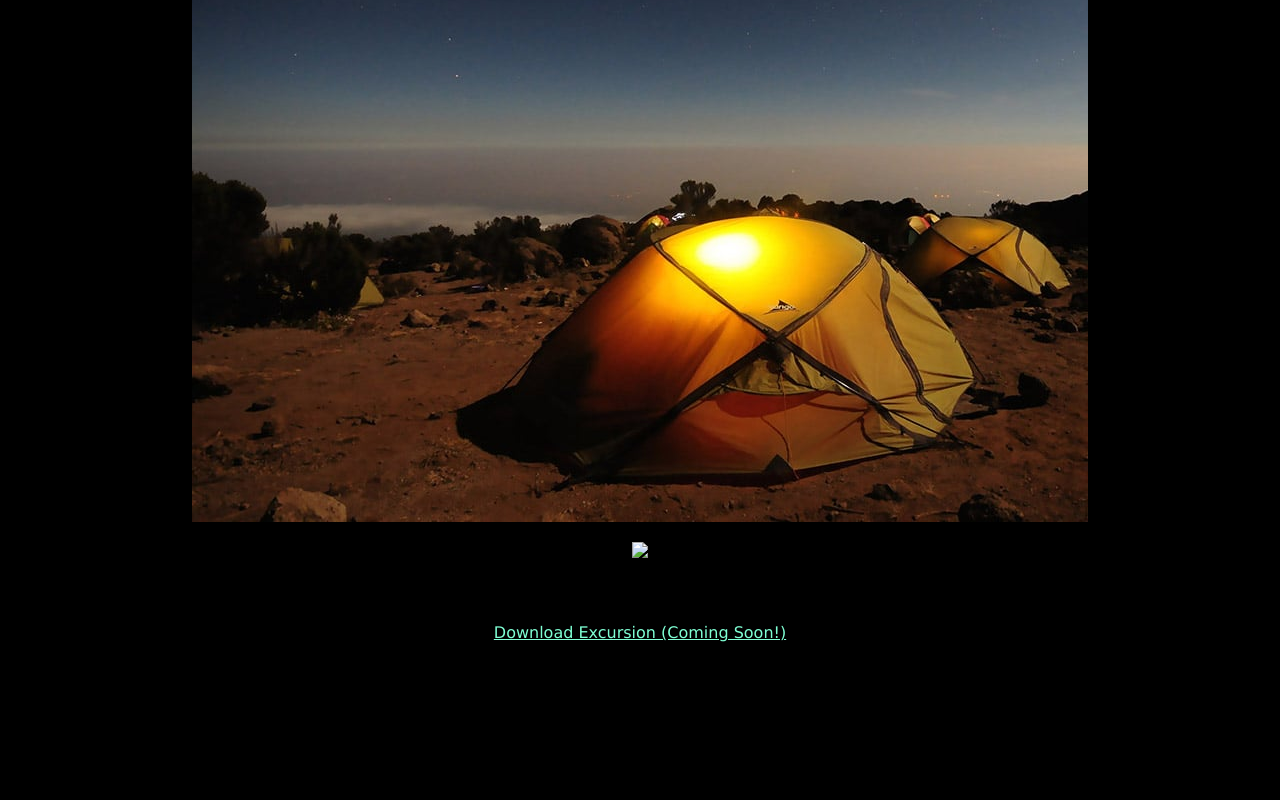
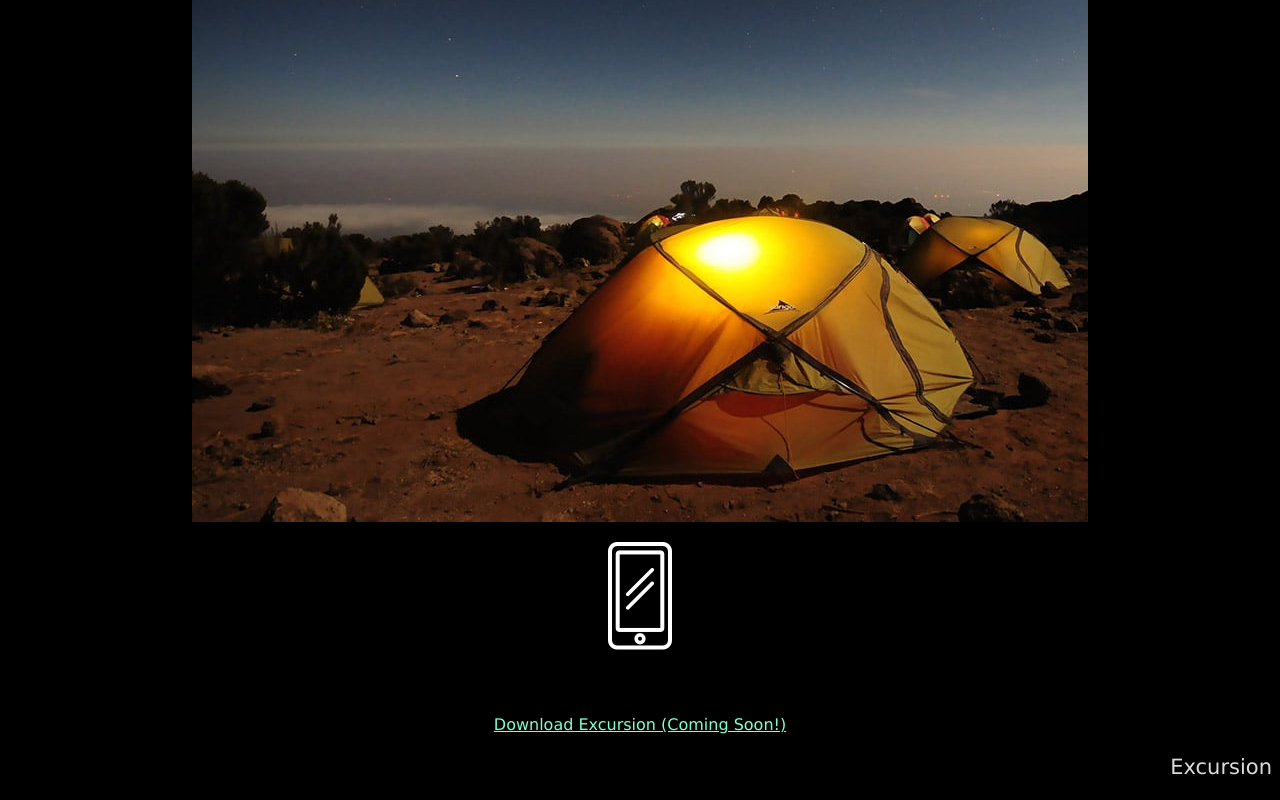
Before and after one commit to kindadumbdave/excursion, a plain HTML site: page index.html in a window 1280 px wide. Shown: the part 490-1290 px from the top of the page. Before the commit the page ends 1148 px from the top, so only its background shows below. Drawn offline with Linux system fonts and the light colour scheme.

Commit message:
debug .html

```diff
--- a/index.html
+++ b/index.html
@@ -5,19 +5,20 @@
 		<meta name="viewport" content="width=device-width, initial-scale=1.0">
 		<meta http-equiv="X-UA-Compatible" content="ie-edge">
 		<title>Excursion</title>
-		<link rel="stylesheet" type="text/css" href="resources/css/style.css">
+		<link rel="stylesheet" type="text/css" href="excursion/resources/css/style.css">
 	</head>
 	<body>
 		<h1 class="header--main">Discover hidden places in the world around you</h1>
 		<p><a class="link--cta" href="#">Download Excursion (Coming Soon!)</a></p>
 		<video autoplay loop>
-			<source src="resources/videos/excursion.mp4" type="video/mp4">
+			<source src="excursion/resources/videos/excursion.mp4" type="video/mp4">
 		</video>
 		<h2 class="header--secondary">Your personal travel guide</h2>
 		<h4 class="header--sub-header">Excursion remembers places you like, and recommends new points of interest around you</h4>
 		<p><img src="resources/images/camp.jpg"></p>
-		<p><img src="resource/images/phone.png"></p>
+		<p><img src="resources/images/phone.png"></p>
 		<h4 class-"header-sub-header">Coming Soon for iPhone and Android</h4>
 		<p><a class="link--cta" href="#">Download Excursion (Coming Soon!)</a></p>
+		<p class="footer--copyright"> Excursion </p>
 	</body>
 </html>
--- a/resources/css/style.css
+++ b/resources/css/style.css
@@ -25,3 +25,9 @@ body {
 	font-size: 16px;
 	color: #7fffd4;
 }
+
+.footer--copyright {
+	font-size: 21px;
+	color: #dcdcdc;
+	text-align: right;
+}
```
Also changed, not shown: 2 other files.
